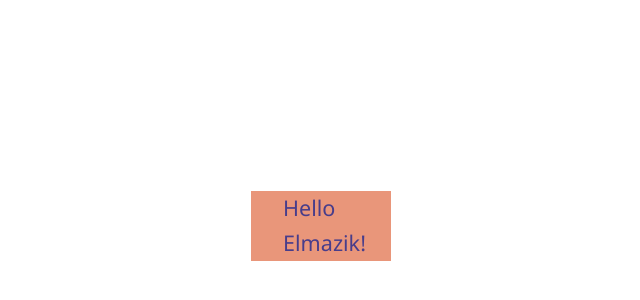
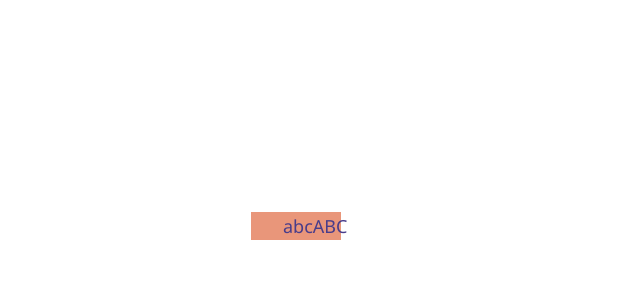
Before and after one commit to Elmazzik/Vue3_ABC, a Vue app in the folder Elmazik/: page / in a window 1280 px wide. Shown: the part 174-474 px from the top of the page, without its empty margins (344-984 px from the left). Built offline with nearby package versions, Linux system fonts and the light colour scheme.

Commit message:
Объект data в Vue

```diff
--- a/Elmazik/src/App.vue
+++ b/Elmazik/src/App.vue
@@ -1,8 +1,15 @@
 <script>
 export default {
-  name: "App",
+  data() {
+    return {
+      text1: "abc",
+      text2: "ABC",
+    };
+  },
 };
 </script>
+
 <template>
-  <div>Hello Elmazik!</div>
+  <p>{{ text1 }}</p>
+  <p>{{ text2 }}</p>
 </template>
--- a/Elmazik/src/assets/main.css
+++ b/Elmazik/src/assets/main.css
@@ -41,4 +41,5 @@ div {
   font-family:'Segoe UI', Tahoma, Geneva, Verdana, sans-serif;
   border: 5em;
   width: 5em;
+  text-align: center;
 }
```
